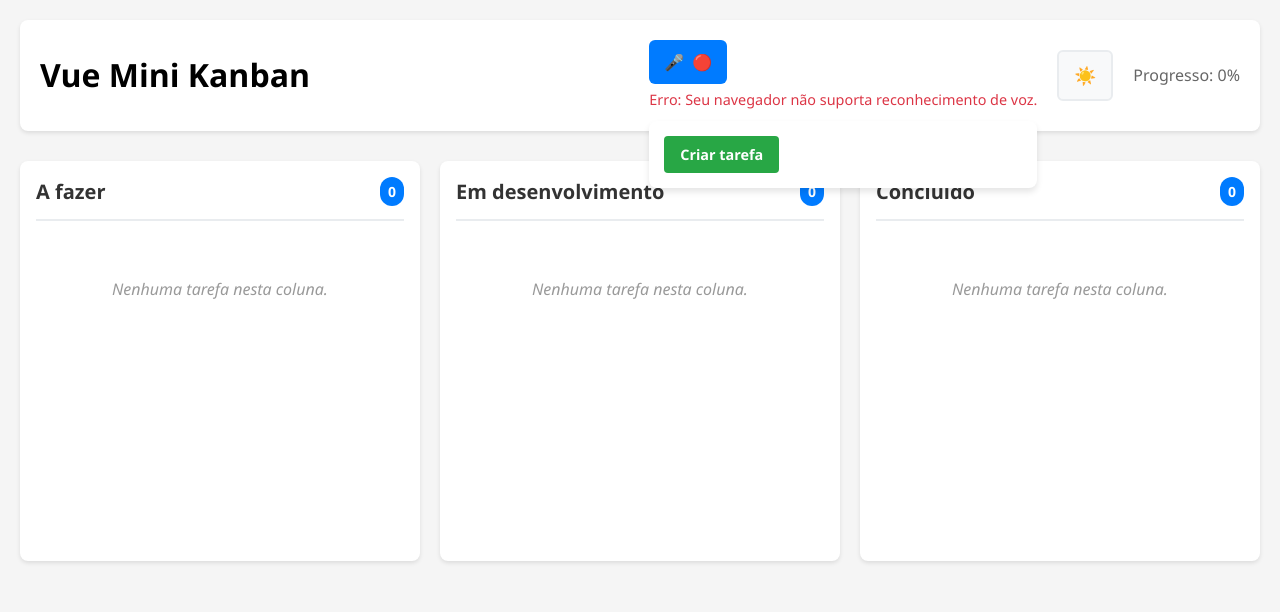
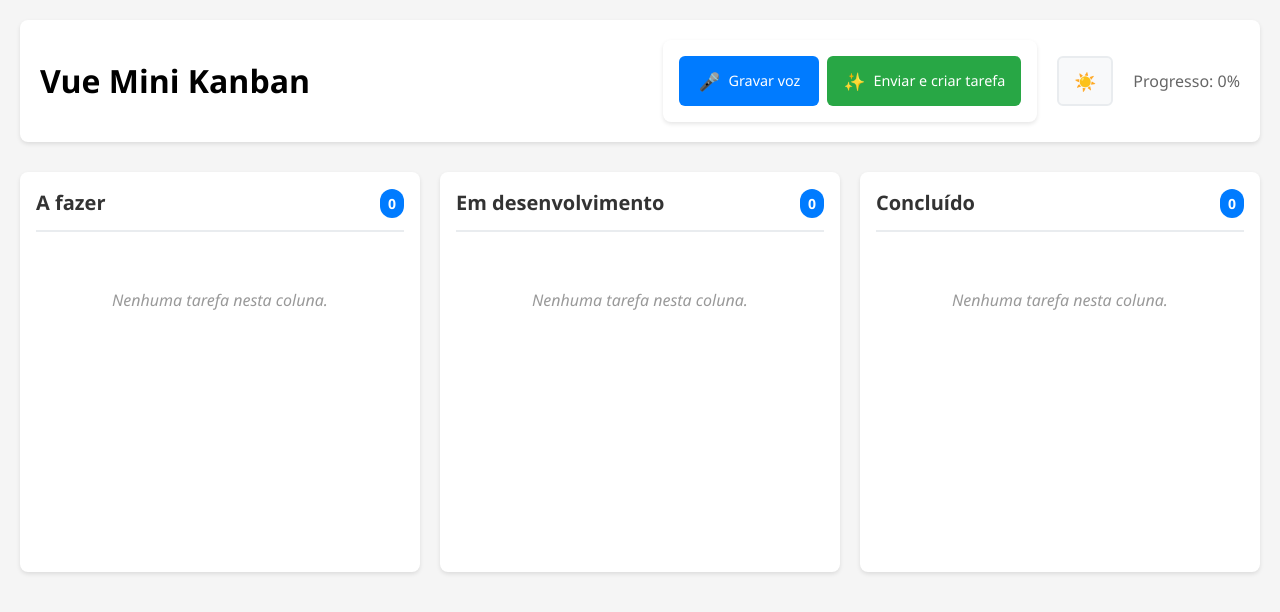
Before and after one commit to stamorim28/vue-mini-kanban, a Vue app: page / in a window 1280 px wide. Shown: the top 612 px of the page. Built offline with nearby package versions, Linux system fonts and the light colour scheme.

Commit message:
feat: voice input integration with store

```diff
--- a/src/components/VoiceInput.vue
+++ b/src/components/VoiceInput.vue
@@ -1,149 +1,314 @@
 <script setup>
-import { ref } from 'vue'
+import { computed } from 'vue'
+import { useVoiceRecognition } from '@/composables/useVoiceRecognition'
+
+const emit = defineEmits(['task-created'])
+
+const {
+  isRecording,
+  isProcessing,
+  transcript,
+  recordingTimeLeft,
+  startRecording,
+  stopRecording,
+  transcribeAndGenerateTask,
+} = useVoiceRecognition()
+
+const handleRecordClick = async () => {
+  if (!isRecording.value) {
+    await startRecording()
+  } else {
+    stopRecording()
+  }
+}
+
+const handleGenerate = async () => {
+  const task = await transcribeAndGenerateTask()
+  if (task) emit('task-created', task)
+}
+
+const recordButtonClasses = computed(() => ({
+  'voice-input__record-btn': true,
+  'voice-input__record-btn--recording': isRecording.value,
+  'voice-input__record-btn--idle': !isRecording.value,
+}))
+
+const processButtonClasses = computed(() => ({
+  'voice-input__process-btn': true,
+  'voice-input__process-btn--hidden': isRecording.value || isProcessing.value,
+}))
+
+const transcriptClasses = computed(() => ({
+  'voice-input__transcript': true,
+  'voice-input__transcript--visible': transcript.value,
+}))
+
+const processingClasses = computed(() => ({
+  'voice-input__processing': true,
+  'voice-input__processing--visible': isProcessing.value,
+}))
 </script>
 
 <template>
   <div class="voice-input">
-    <button class="voice-input__button">
-      <span>🎤</span>
-      <span>🔴</span>
-    </button>
+    <div class="voice-input__controls">
+      <button :class="recordButtonClasses" @click="handleRecordClick" :disabled="isProcessing">
+        <span class="voice-input__record-icon">
+          {{ isRecording ? '🛑' : '🎤' }}
+        </span>
+        <span class="voice-input__record-text">
+          {{ isRecording ? `Parar (${recordingTimeLeft}s)` : 'Gravar voz' }}
+        </span>
+      </button>
 
-    <div class="voice-input__transcript">
-      <div class="voice-input__actions">
-        <button class="voice-input__confirm">Criar tarefa</button>
-      </div>
+      <button :class="processButtonClasses" @click="handleGenerate" :disabled="isProcessing">
+        <span class="voice-input__process-icon">✨</span>
+        <span class="voice-input__process-text">Enviar e criar tarefa</span>
+      </button>
     </div>
 
-    <div class="voice-input__error">Erro: Seu navegador não suporta reconhecimento de voz.</div>
+    <div :class="processingClasses">
+      <span class="voice-input__processing-spinner">⏳</span>
+      <span class="voice-input__processing-text">Processando áudio...</span>
+    </div>
+
+    <div :class="transcriptClasses">
+      <strong class="voice-input__transcript-label">Transcrição:</strong>
+      <span class="voice-input__transcript-text">{{ transcript }}</span>
+    </div>
   </div>
 </template>
 
 <style lang="scss" scoped>
 .voice-input {
-  position: relative;
+  display: flex;
+  flex-direction: column;
+  gap: 12px;
+  padding: 16px;
+  background: #fff;
+  border-radius: 8px;
+  box-shadow: 0 2px 4px rgba(0, 0, 0, 0.1);
 
-  &__button {
-    padding: 10px 15px;
-    background: #007bff;
-    color: white;
-    border: none;
-    border-radius: 6px;
-    cursor: pointer;
-    transition: all 0.3s ease;
-    font-weight: 600;
+  .dark-mode & {
+    background: #2d2d2d;
+  }
+
+  &__controls {
+    display: flex;
+    flex-direction: column;
+    gap: 8px;
+
+    @media (min-width: 480px) {
+      flex-direction: row;
+      align-items: center;
+    }
+  }
+
+  &__record-btn {
     display: flex;
     align-items: center;
     gap: 8px;
+    padding: 12px 16px;
+    border: none;
+    border-radius: 6px;
+    font-weight: 600;
+    cursor: pointer;
+    transition: all 0.3s ease;
+    min-width: 140px;
+    justify-content: center;
 
-    &:hover:not(:disabled) {
-      background: #0056b3;
+    &--idle {
+      background: #007bff;
+      color: #fff;
+
+      &:hover:not(:disabled) {
+        background: #0056b3;
+        transform: translateY(-1px);
+      }
+    }
+
+    &--recording {
+      background: #dc3545;
+      color: #fff;
+      animation: voice-input__pulse 1.5s infinite;
+
+      &:hover:not(:disabled) {
+        background: #c82333;
+      }
     }
 
     &:disabled {
-      background: #6c757d;
+      opacity: 0.6;
       cursor: not-allowed;
+      transform: none;
+    }
+  }
+
+  &__record-icon {
+    font-size: 1.1rem;
+  }
+
+  &__record-text {
+    font-size: 0.9rem;
+    white-space: nowrap;
+  }
+
+  &__process-btn {
+    display: flex;
+    align-items: center;
+    gap: 8px;
+    padding: 12px 16px;
+    border: none;
+    border-radius: 6px;
+    background: #28a745;
+    color: #fff;
+    font-weight: 600;
+    cursor: pointer;
+    transition: all 0.3s ease;
+    min-width: 140px;
+    justify-content: center;
+
+    &:hover:not(:disabled) {
+      background: #218838;
+      transform: translateY(-1px);
     }
 
-    &--listening {
-      background: #dc3545;
-      animation: pulse 1.5s infinite;
+    &:disabled {
+      opacity: 0.6;
+      cursor: not-allowed;
+      transform: none;
+    }
 
-      &:hover {
-        background: #c82333;
+    &--hidden {
+      display: none;
+    }
+
+    @media (min-width: 480px) {
+      &--hidden {
+        display: flex;
       }
     }
   }
 
-  &__transcript {
-    position: absolute;
-    top: 100%;
-    left: 0;
-    right: 0;
-    margin-top: 10px;
-    padding: 15px;
-    background: white;
-    border-radius: 8px;
-    box-shadow: 0 4px 6px rgba(0, 0, 0, 0.1);
-    z-index: 1000;
+  &__process-icon {
+    font-size: 1.1rem;
+  }
+
+  &__process-text {
+    font-size: 0.9rem;
+    white-space: nowrap;
+  }
+
+  &__processing {
+    display: none;
+    align-items: center;
+    gap: 8px;
+    padding: 8px 12px;
+    background: #fff3cd;
+    border: 1px solid #ffeaa7;
+    border-radius: 4px;
+    color: #856404;
 
     .dark-mode & {
-      background: #2d2d2d;
-      color: white;
+      background: #332701;
+      border-color: #665200;
+      color: #f1c40f;
     }
 
-    p {
-      margin: 0 0 10px 0;
-      font-style: italic;
-      color: #666;
-
-      .dark-mode & {
-        color: #ccc;
-      }
+    &--visible {
+      display: flex;
     }
   }
 
-  &__actions {
-    display: flex;
-    gap: 10px;
+  &__processing-spinner {
+    font-size: 1rem;
   }
 
-  &__confirm,
-  &__cancel {
-    padding: 8px 16px;
-    border: none;
-    border-radius: 4px;
-    cursor: pointer;
-    font-size: 0.9rem;
-    font-weight: 600;
+  &__processing-text {
+    font-size: 0.875rem;
+    font-weight: 500;
   }
 
-  &__confirm {
-    background: #28a745;
-    color: white;
+  &__transcript {
+    display: none;
+    padding: 12px;
+    background: #f8f9fa;
+    border-radius: 4px;
+    border-left: 4px solid #007bff;
 
-    &:hover {
-      background: #218838;
+    .dark-mode & {
+      background: #3d3d3d;
+      border-left-color: #0056b3;
+    }
+
+    &--visible {
+      display: block;
     }
   }
 
-  &__cancel {
-    background: #6c757d;
-    color: white;
+  &__transcript-label {
+    display: block;
+    margin-bottom: 4px;
+    font-size: 0.875rem;
+    color: #495057;
 
-    &:hover {
-      background: #545b62;
+    .dark-mode & {
+      color: #ccc;
     }
   }
 
-  &__error {
-    margin-top: 5px;
-    color: #dc3545;
+  &__transcript-text {
     font-size: 0.9rem;
+    line-height: 1.4;
+    color: #212529;
+
+    .dark-mode & {
+      color: #fff;
+    }
   }
 }
 
-@keyframes pulse {
+// Animação para o botão de gravação
+@keyframes voice-input__pulse {
   0% {
-    opacity: 1;
+    box-shadow: 0 0 0 0 rgba(220, 53, 69, 0.7);
   }
-  50% {
-    opacity: 0.7;
+  70% {
+    box-shadow: 0 0 0 6px rgba(220, 53, 69, 0);
   }
   100% {
-    opacity: 1;
+    box-shadow: 0 0 0 0 rgba(220, 53, 69, 0);
   }
 }
 
-@media (max-width: 768px) {
+// Responsividade
+@media (max-width: 479px) {
   .voice-input {
-    &__transcript {
-      position: fixed;
-      top: 50%;
-      left: 50%;
-      transform: translate(-50%, -50%);
-      width: 90%;
-      max-width: 300px;
+    padding: 12px;
+
+    &__record-btn,
+    &__process-btn {
+      width: 100%;
+      min-width: auto;
+    }
+
+    &__record-text,
+    &__process-text {
+      font-size: 0.85rem;
+    }
+  }
+}
+
+@media (min-width: 768px) {
+  .voice-input {
+    &__controls {
+      flex-direction: row;
+    }
+
+    &__process-btn {
+      &--hidden {
+        display: flex;
+      }
     }
   }
 }
```
